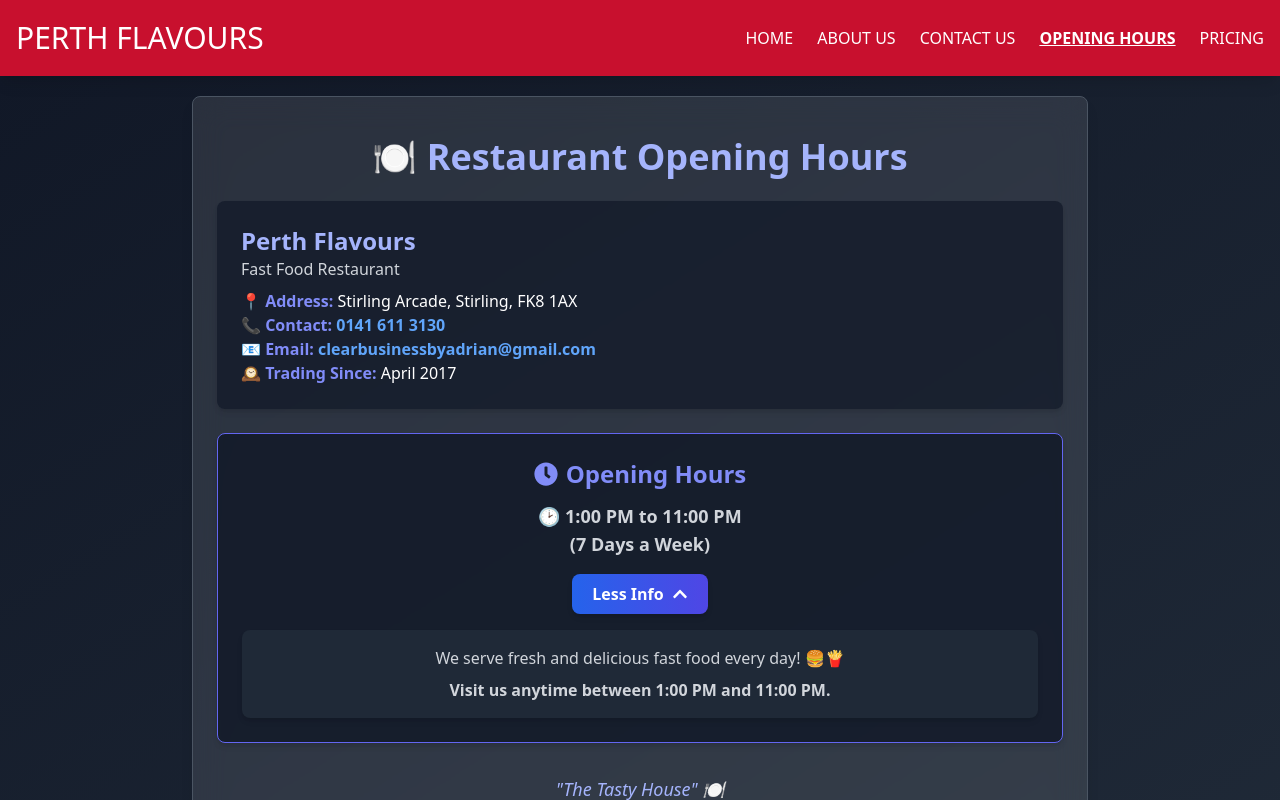
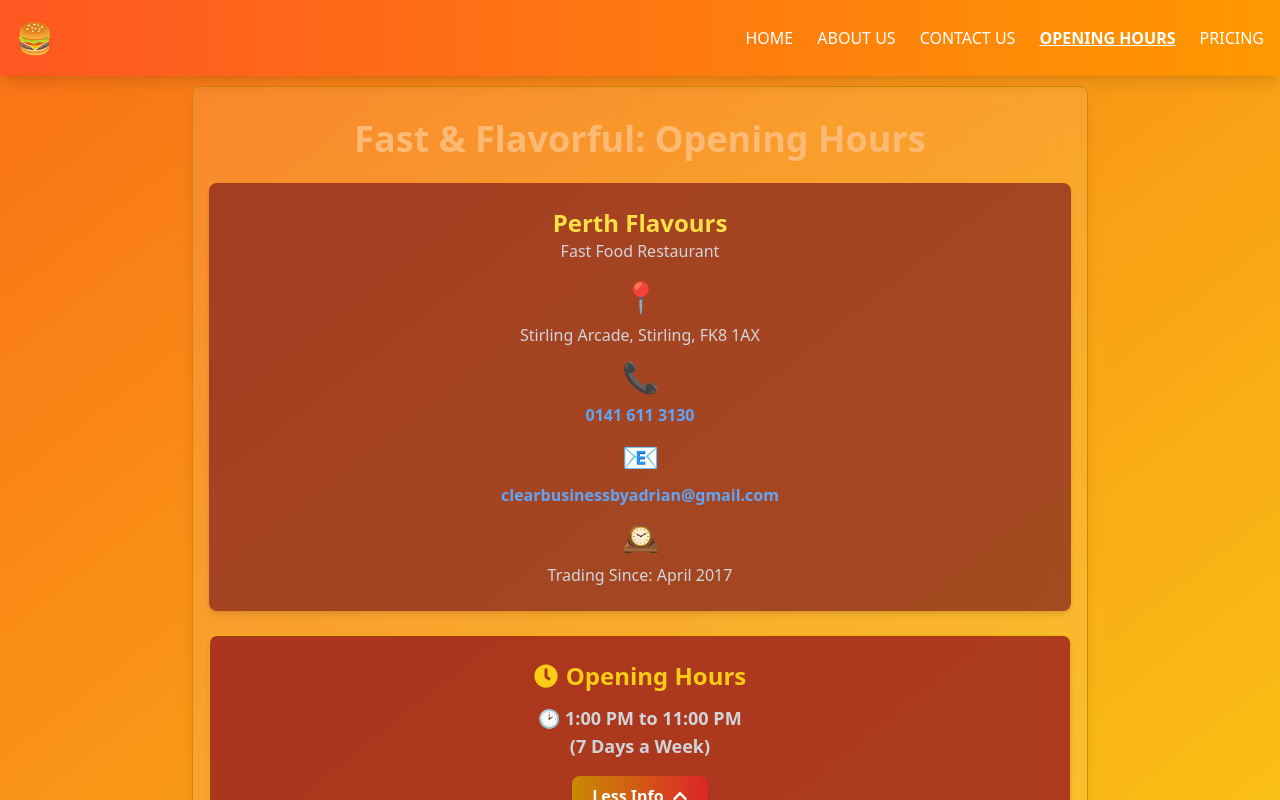
Before and after one commit to maliksaadnaeem937/PerthFlavours, a React (Vite) app: page /opening-hours in a window 1280 px wide. Both pictures are taken after a click on the button "More Info". Shown: the top 800 px of the page. Built offline with nearby package versions, Linux system fonts and the light colour scheme.

Commit message:
colors-changed

```diff
--- a/src/Components/Contact.jsx
+++ b/src/Components/Contact.jsx
@@ -12,7 +12,7 @@ export default function Contact() {
   const [showDetails, setShowDetails] = useState(false);
 
   return (
-    <div className="min-h-screen flex p-2 items-center justify-center bg-gradient-to-br from-gray-900 to-gray-800 sm:p-6">
+    <div className="min-h-screen flex p-2 items-center justify-center bg-gradient-to-br from-yellow-400 via-red-500 to-pink-600 sm:p-6">
       <motion.div
         initial={{ opacity: 0, y: 30 }}
         animate={{ opacity: 1, y: 0 }}
@@ -24,9 +24,9 @@ export default function Contact() {
           initial={{ opacity: 0, y: -20 }}
           animate={{ opacity: 1, y: 0 }}
           transition={{ delay: 0.3, duration: 0.5 }}
-          className="text-4xl font-bold text-center text-indigo-300"
+          className="text-4xl font-bold text-center text-yellow-300"
         >
-          📞 Contact Us
+          🍔 Contact Us
         </motion.h2>
 
         {/* Contact Details */}
@@ -36,18 +36,18 @@ export default function Contact() {
           transition={{ delay: 0.5, duration: 0.5 }}
           className="mt-6 p-6 bg-gray-900 bg-opacity-70 rounded-lg shadow-md "
         >
-          <h3 className="text-2xl font-semibold text-indigo-300 text-center">
-            Get In Touch
+          <h3 className="text-2xl font-semibold text-yellow-300 text-center">
+            Get In Touch With Us!
           </h3>
           <p className="text-gray-300 text-center">
-            We are here to assist you!
+            We're here to make your experience delicious!
           </p>
 
           <div className="mt-4 grid grid-cols-1 md:grid-cols-3 gap-6">
             {/* Address Section */}
             <div className="flex flex-col items-center">
-              <FaMapMarkerAlt className="text-indigo-400 text-4xl" />
-              <p className="font-semibold text-indigo-400 mt-2">📍 Address:</p>
+              <FaMapMarkerAlt className="text-yellow-400 text-4xl" />
+              <p className="font-semibold text-yellow-400 mt-2">📍 Address:</p>
               <p className="text-gray-300 text-center">
                 Stirling Arcade, Stirling, FK8 1AX
               </p>
@@ -55,8 +55,8 @@ export default function Contact() {
 
             {/* Phone Section */}
             <div className="flex flex-col items-center">
-              <FaPhone className="text-indigo-400 text-4xl" />
-              <p className="font-semibold text-indigo-400 mt-2">📞 Phone:</p>
+              <FaPhone className="text-yellow-400 text-4xl" />
+              <p className="font-semibold text-yellow-400 mt-2">📞 Phone:</p>
               <p className="text-gray-300 text-center">
                 <a
                   href="tel:+441416113130"
@@ -69,8 +69,8 @@ export default function Contact() {
 
             {/* Email Section */}
             <div className="flex flex-col items-center">
-              <FaEnvelope className="text-indigo-400 text-4xl" />
-              <p className="font-semibold text-indigo-400 mt-2">📧 Email:</p>
+              <FaEnvelope className="text-yellow-400 text-4xl" />
+              <p className="font-semibold text-yellow-400 mt-2">📧 Email:</p>
               <p className="text-gray-300 text-center">
                 <a
                   href="mailto:clearbusinessbyadrian@gmail.com"
@@ -88,10 +88,10 @@ export default function Contact() {
           initial={{ opacity: 0, scale: 0.9 }}
           animate={{ opacity: 1, scale: 1 }}
           transition={{ delay: 0.6, duration: 0.5 }}
-          className="mt-6 p-6 bg-gray-900 bg-opacity-80 rounded-lg shadow-md border border-indigo-500"
+          className="mt-6 p-6 bg-gray-900 bg-opacity-80 rounded-lg shadow-md border border-yellow-500"
         >
-          <h3 className="text-2xl font-semibold text-indigo-300 text-center">
-            Send Us a Message
+          <h3 className="text-2xl font-semibold text-yellow-300 text-center">
+            Send Us a Message 🍟
           </h3>
           <form
             className="mt-4 flex flex-col space-y-4"
@@ -108,7 +108,7 @@ export default function Contact() {
               type="text"
               name="name"
               placeholder="Your Name"
-              className="w-full p-3 rounded-lg bg-gray-800 text-white border border-gray-600 focus:outline-none focus:border-indigo-400"
+              className="w-full p-3 rounded-lg bg-gray-800 text-white border border-gray-600 focus:outline-none focus:border-yellow-400"
               required
             />
 
@@ -116,7 +116,7 @@ export default function Contact() {
               type="email"
               name="email"
               placeholder="Your Email"
-              className="w-full p-3 rounded-lg bg-gray-800 text-white border border-gray-600 focus:outline-none focus:border-indigo-400"
+              className="w-full p-3 rounded-lg bg-gray-800 text-white border border-gray-600 focus:outline-none focus:border-yellow-400"
               required
             />
 
@@ -124,23 +124,23 @@ export default function Contact() {
               type="tel"
               name="phone"
               placeholder="Your Phone Number"
-              className="w-full p-3 rounded-lg bg-gray-800 text-white border border-gray-600 focus:outline-none focus:border-indigo-400"
+              className="w-full p-3 rounded-lg bg-gray-800 text-white border border-gray-600 focus:outline-none focus:border-yellow-400"
               required
             />
 
             <textarea
               name="message"
               placeholder="Your Message"
-              className="w-full p-3 rounded-lg bg-gray-800 text-white border border-gray-600 focus:outline-none focus:border-indigo-400"
+              className="w-full p-3 rounded-lg bg-gray-800 text-white border border-gray-600 focus:outline-none focus:border-yellow-400"
               rows="4"
               required
             ></textarea>
 
             <button
               type="submit"
-              className="px-5 py-2 bg-gradient-to-r from-blue-600 to-indigo-600 text-white font-semibold rounded-lg shadow-md hover:from-indigo-500 hover:to-blue-500 transition duration-200"
+              className="px-5 py-2 bg-gradient-to-r from-red-600 to-yellow-600 text-white font-semibold rounded-lg shadow-md hover:from-yellow-500 hover:to-red-500 transition duration-200"
             >
-              Send Message
+              Send Message 🍔
             </button>
           </form>
         </motion.div>
@@ -150,13 +150,13 @@ export default function Contact() {
           initial={{ opacity: 0, scale: 0.9 }}
           animate={{ opacity: 1, scale: 1 }}
           transition={{ delay: 0.7, duration: 0.5 }}
-          className="mt-6 p-6 bg-gray-900 bg-opacity-80 rounded-lg shadow-md text-center border border-indigo-500"
+          className="mt-6 p-6 bg-gray-900 bg-opacity-80 rounded-lg shadow-md text-center border border-yellow-500"
         >
-          <h3 className="text-2xl font-bold text-indigo-400">
+          <h3 className="text-2xl font-bold text-yellow-400">
             Additional Information
           </h3>
           <p className="text-lg mt-3 font-semibold text-gray-300">
-            Reach out to us anytime for inquiries!
+            Reach out to us anytime for reservations, queries, or support!
           </p>
 
           {/* More Info Button */}
@@ -164,7 +164,7 @@ export default function Contact() {
             whileHover={{ scale: 1.05 }}
             whileTap={{ scale: 0.9 }}
             onClick={() => setShowDetails(!showDetails)}
-            className="mt-4 px-5 py-2 bg-gradient-to-r from-blue-600 to-indigo-600 text-white font-semibold rounded-lg shadow-md hover:from-indigo-500 hover:to-blue-500 transition duration-200 flex items-center mx-auto"
+            className="mt-4 px-5 py-2 bg-gradient-to-r from-red-600 to-yellow-600 text-white font-semibold rounded-lg shadow-md hover:from-yellow-500 hover:to-red-500 transition duration-200 flex items-center mx-auto"
           >
             {showDetails ? "Less Info" : "More Info"}{" "}
             {showDetails ? (
@@ -184,10 +184,10 @@ export default function Contact() {
             >
               <p>
                 Feel free to contact us for reservations, queries, or support!
-                ✨
+                🍕✨
               </p>
               <p className="mt-2 font-semibold">
-                We are available 24/7 for your service.
+                We are available 24/7 to make your cravings come true.
               </p>
             </motion.div>
           )}
@@ -200,8 +200,8 @@ export default function Contact() {
           transition={{ delay: 0.9, duration: 0.5 }}
           className="mt-8 text-center"
         >
-          <p className="italic text-lg text-indigo-300">
-            "We're Here for You!" 📞
+          <p className="italic text-lg text-yellow-300">
+            "Serving you the best, with every bite!" 🍟
           </p>
         </motion.div>
       </motion.div>
--- a/src/Components/CustomerReviews.jsx
+++ b/src/Components/CustomerReviews.jsx
@@ -70,7 +70,7 @@ export default function CustomerReviews() {
   };
 
   return (
-    <div className="max-w-[100%] bg-[#1F1F1F] py-12">
+    <div className="max-w-[100%] bg-[#F4F4F4] py-12">
       <div className="max-w-6xl mx-auto px-6 py-10 bg-[#FF8C42] text-white rounded-lg shadow-xl">
         <h2 className="text-center text-3xl font-bold text-[#FFD700] mb-8">
           What Our Customers Say
@@ -82,7 +82,7 @@ export default function CustomerReviews() {
                 <img
                   src={review.image}
                   alt={review.name}
-                  className="w-20 h-20 mx-auto rounded-full object-cover border-4 border-[#A52A2A]"
+                  className="w-20 h-20 mx-auto rounded-full object-cover border-4 border-[#FF8C42]"
                 />
                 <h3 className="text-lg font-semibold mt-3 text-[#FF8C42]">
                   {review.name}
--- a/src/Components/NavBar.jsx
+++ b/src/Components/NavBar.jsx
@@ -14,12 +14,18 @@ export default function NavBar() {
 
   return (
     <>
-      <nav className="	bg-[#C8102E] text-white shadow-lg fixed left-0 top-0 right-0 z-50 py-3">
+      <nav className="bg-gradient-to-r from-[#FF5722] to-[#FF9800] text-white shadow-lg fixed left-0 top-0 right-0 z-50 py-3">
         <div className="flex w-full py-2 px-4 justify-between items-center">
+          {/* Logo */}
           <NavLink to="." end>
-            <h4 className="text-2xl md:text-3xl">PERTH FLAVOURS</h4>
+            <div className="flex items-center gap-2">
+              {/* You can replace this emoji with an image if you want */}
+              <span className="text-3xl">🍔</span>
+
+            </div>
           </NavLink>
 
+          {/* Navbar Links for Desktop */}
           <div className="hidden md:flex gap-6 text-sm md:text-base">
             <NavLink
               to="."
@@ -68,6 +74,7 @@ export default function NavBar() {
             </NavLink>
           </div>
 
+          {/* Mobile Menu Button */}
           <button
             className="md:hidden text-xl"
             onClick={toggle}
@@ -77,8 +84,9 @@ export default function NavBar() {
           </button>
         </div>
 
+        {/* Mobile Menu */}
         <div
-          className={`fixed inset-0 bg-[#C8102E] text-white transform transition-transform duration-300 ease-in-out ${
+          className={`fixed inset-0 bg-gradient-to-r from-[#FF5722] to-[#FF9800] text-white transform transition-transform duration-300 ease-in-out ${
             display ? "translate-y-0" : "-translate-y-full"
           } md:hidden flex flex-col items-center py-4 gap-4`}
         >
@@ -136,14 +144,10 @@ export default function NavBar() {
           </NavLink>
         </div>
       </nav>
-      <div>
 
-      </div>
-
-
-      {/* Add padding to prevent content from being covered by the navbar */}
       <div className="">
-        <Container >
+        {/* Add padding to prevent content from being covered by the navbar */}
+        <Container>
           <Outlet />
         </Container>
         <Footer />
--- a/src/Components/OpeningHours.jsx
+++ b/src/Components/OpeningHours.jsx
@@ -6,21 +6,21 @@ export default function OpeningHours() {
   const [showDetails, setShowDetails] = useState(false);
 
   return (
-    <div className="min-h-screen flex items-center justify-center bg-gradient-to-br from-gray-900 to-gray-800 p-6">
+    <div className="min-h-screen flex items-center justify-center bg-gradient-to-br from-orange-500 to-yellow-400 p-4">
       <motion.div
         initial={{ opacity: 0, y: 30 }}
         animate={{ opacity: 1, y: 0 }}
         transition={{ duration: 0.8 }}
-        className="max-w-4xl w-full px-6 py-10 bg-white bg-opacity-10 backdrop-blur-lg text-white shadow-lg rounded-lg border border-gray-600"
+        className="max-w-4xl w-full px-4 py-8 bg-white bg-opacity-10 backdrop-blur-lg text-white shadow-lg rounded-lg border border-yellow-600"
       >
         {/* Page Heading */}
         <motion.h2
           initial={{ opacity: 0, y: -20 }}
           animate={{ opacity: 1, y: 0 }}
           transition={{ delay: 0.3, duration: 0.5 }}
-          className="text-4xl font-bold text-center text-indigo-300"
+          className="text-4xl font-bold text-center text-orange-300"
         >
-          🍽️ Restaurant Opening Hours
+          Fast & Flavorful: Opening Hours
         </motion.h2>
 
         {/* Restaurant Details */}
@@ -28,28 +28,43 @@ export default function OpeningHours() {
           initial={{ opacity: 0, scale: 0.9 }}
           animate={{ opacity: 1, scale: 1 }}
           transition={{ delay: 0.5, duration: 0.5 }}
-          className="mt-6 p-6 bg-gray-900 bg-opacity-70 rounded-lg shadow-md"
+          className="mt-6 p-6 bg-red-900 bg-opacity-70 rounded-lg shadow-md"
         >
-          <h3 className="text-2xl font-semibold text-indigo-300">Perth Flavours</h3>
-          <p className="text-gray-300">Fast Food Restaurant</p>
-          <p className="mt-2">
-            <span className="font-semibold text-indigo-400">📍 Address:</span> Stirling Arcade, Stirling, FK8 1AX
-          </p>
-          <p>
-            <span className="font-semibold text-indigo-400">📞 Contact:</span>{" "}
-            <a href="tel:+441416113130" className="text-blue-400 font-semibold hover:underline">
-              0141 611 3130
-            </a>
-          </p>
-          <p>
-            <span className="font-semibold text-indigo-400">📧 Email:</span>{" "}
-            <a href="mailto:clearbusinessbyadrian@gmail.com" className="text-blue-400 font-semibold hover:underline">
-              clearbusinessbyadrian@gmail.com
-            </a>
-          </p>
-          <p>
-            <span className="font-semibold text-indigo-400">🕰️ Trading Since:</span> April 2017
-          </p>
+          <h3 className="text-2xl font-semibold text-yellow-300 text-center">Perth Flavours</h3>
+          <p className="text-gray-300 text-center">Fast Food Restaurant</p>
+          <div className="mt-4 space-y-3 text-gray-300">
+            <div className="flex flex-col items-center gap-2">
+              <span className="text-3xl text-yellow-400">📍</span>
+              <p className="text-sm sm:text-base break-words text-center">
+                Stirling Arcade, Stirling, FK8 1AX
+              </p>
+            </div>
+
+            <div className="flex flex-col items-center gap-2">
+              <span className="text-3xl text-yellow-400">📞</span>
+              <a
+                href="tel:+441416113130"
+                className="text-blue-400 font-semibold hover:underline text-sm sm:text-base"
+              >
+                0141 611 3130
+              </a>
+            </div>
+
+            <div className="flex flex-col items-center gap-2">
+              <span className="text-3xl text-yellow-400">📧</span>
+              <a
+                href="mailto:clearbusinessbyadrian@gmail.com"
+                className="text-blue-400 font-semibold hover:underline text-sm sm:text-base"
+              >
+                clearbusinessbyadrian@gmail.com
+              </a>
+            </div>
+
+            <div className="flex flex-col items-center gap-2">
+              <span className="text-3xl text-yellow-400">🕰️</span>
+              <p className="text-sm sm:text-base text-center">Trading Since: April 2017</p>
+            </div>
+          </div>
         </motion.div>
 
         {/* Opening Hours Section */}
@@ -57,9 +72,9 @@ export default function OpeningHours() {
           initial={{ opacity: 0, scale: 0.9 }}
           animate={{ opacity: 1, scale: 1 }}
           transition={{ delay: 0.7, duration: 0.5 }}
-          className="mt-6 p-6 bg-gray-900 bg-opacity-80 rounded-lg shadow-md text-center border border-indigo-500"
+          className="mt-6 p-6 bg-red-800 bg-opacity-80 rounded-lg shadow-md text-center border border-yellow-500"
         >
-          <h3 className="text-2xl font-bold flex justify-center items-center gap-2 text-indigo-400">
+          <h3 className="text-2xl font-bold flex justify-center items-center gap-2 text-yellow-400">
             <FaClock /> Opening Hours
           </h3>
           <p className="text-lg mt-3 font-semibold text-gray-300">
@@ -72,9 +87,10 @@ export default function OpeningHours() {
             whileHover={{ scale: 1.05 }}
             whileTap={{ scale: 0.9 }}
             onClick={() => setShowDetails(!showDetails)}
-            className="mt-4 px-5 py-2 bg-gradient-to-r from-blue-600 to-indigo-600 text-white font-semibold rounded-lg shadow-md hover:from-indigo-500 hover:to-blue-500 transition duration-200 flex items-center mx-auto"
+            className="mt-4 px-5 py-2 bg-gradient-to-r from-yellow-600 to-red-600 text-white font-semibold rounded-lg shadow-md hover:from-red-500 hover:to-yellow-500 transition duration-200 flex items-center mx-auto"
           >
-            {showDetails ? "Less Info" : "More Info"} {showDetails ? <FaChevronUp className="ml-2" /> : <FaChevronDown className="ml-2" />}
+            {showDetails ? "Less Info" : "More Info"}{" "}
+            {showDetails ? <FaChevronUp className="ml-2" /> : <FaChevronDown className="ml-2" />}
           </motion.button>
 
           {/* Additional Details on Click */}
@@ -83,10 +99,10 @@ export default function OpeningHours() {
               initial={{ opacity: 0, y: -20 }}
               animate={{ opacity: 1, y: 0 }}
               transition={{ duration: 0.5 }}
-              className="mt-4 text-gray-300 bg-gray-800 p-4 rounded-lg shadow-md"
+              className="mt-4 text-gray-300 bg-red-700 p-4 rounded-lg shadow-md"
             >
-              <p>We serve fresh and delicious fast food every day! 🍔🍟</p>
-              <p className="mt-2 font-semibold">Visit us anytime between 1:00 PM and 11:00 PM.</p>
+              <p>Our kitchen is always buzzing with flavor! 🍕🍔 Indulge in your cravings at the best spot in town!</p>
+              <p className="mt-2 font-semibold">Swing by anytime between 1:00 PM and 11:00 PM, and let us serve you the freshest fast food around!</p>
             </motion.div>
           )}
         </motion.div>
@@ -98,7 +114,7 @@ export default function OpeningHours() {
           transition={{ delay: 0.9, duration: 0.5 }}
           className="mt-8 text-center"
         >
-          <p className="italic text-lg text-indigo-300">"The Tasty House" 🍽️</p>
+          <p className="italic text-lg text-orange-900">"Savor the Flavour, Anytime, Every Time!" 🍔🍟</p>
         </motion.div>
       </motion.div>
     </div>
--- a/src/Components/Welcome.jsx
+++ b/src/Components/Welcome.jsx
@@ -8,10 +8,10 @@ export default function Welcome() {
       style={{ height: "calc(100vh - 70px)" }}
     >
       {/* Dark overlay for better readability */}
-      <div className="absolute inset-0 bg-black bg-opacity-50"></div>
+      <div className="absolute inset-0 bg-black bg-opacity-60"></div>
 
-      <div className="relative max-w-3xl bg-[#FF8C42] p-6 sm:p-8 rounded-lg shadow-lg">
-        <h2 className="text-2xl sm:text-4xl font-semibold mb-3">
+      <div className="relative max-w-3xl bg-red-600 p-6 sm:p-8 rounded-lg shadow-lg">
+        <h2 className="text-2xl sm:text-4xl font-semibold text-yellow-300 mb-3">
           <Typewriter
             words={["Welcome to PERTH FLAVOURS"]}
             loop={false}
@@ -23,7 +23,7 @@ export default function Welcome() {
           />
         </h2>
 
-        <h2 className="text-2xl sm:text-4xl font-semibold mb-5">
+        <h2 className="text-2xl sm:text-4xl font-semibold text-yellow-300 mb-5">
           <Typewriter
             words={["The Tasty House"]}
             loop={false}
@@ -35,11 +35,11 @@ export default function Welcome() {
           />
         </h2>
 
-        <h3 className="text-xl text-gray-300 mb-7">PERTH FLAVOURS</h3>
+        <h3 className="text-xl text-white mb-7 font-light">PERTH FLAVOURS</h3>
 
         {/* Clickable phone number */}
         <a href="tel:01416113130">
-          <button className="bg-red-600 text-white font-semibold rounded-lg px-6 py-3 text-lg hover:bg-red-700 transition duration-300">
+          <button className="bg-yellow-500 text-white font-semibold rounded-lg px-6 py-3 text-lg hover:bg-yellow-600 transition duration-300">
             📞 0141 611 3130
           </button>
         </a>
```
Also changed, not shown: src/Components/Students.js (deleted, +0 -47 lines).
